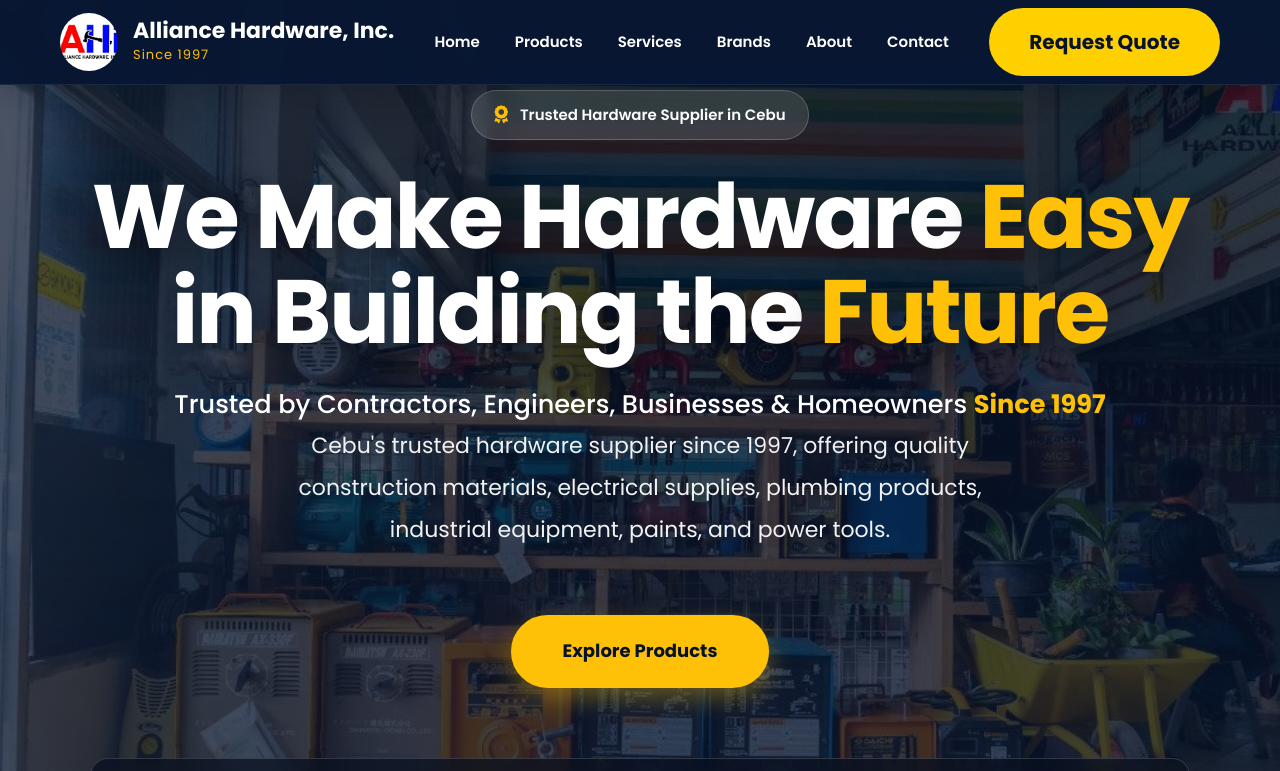
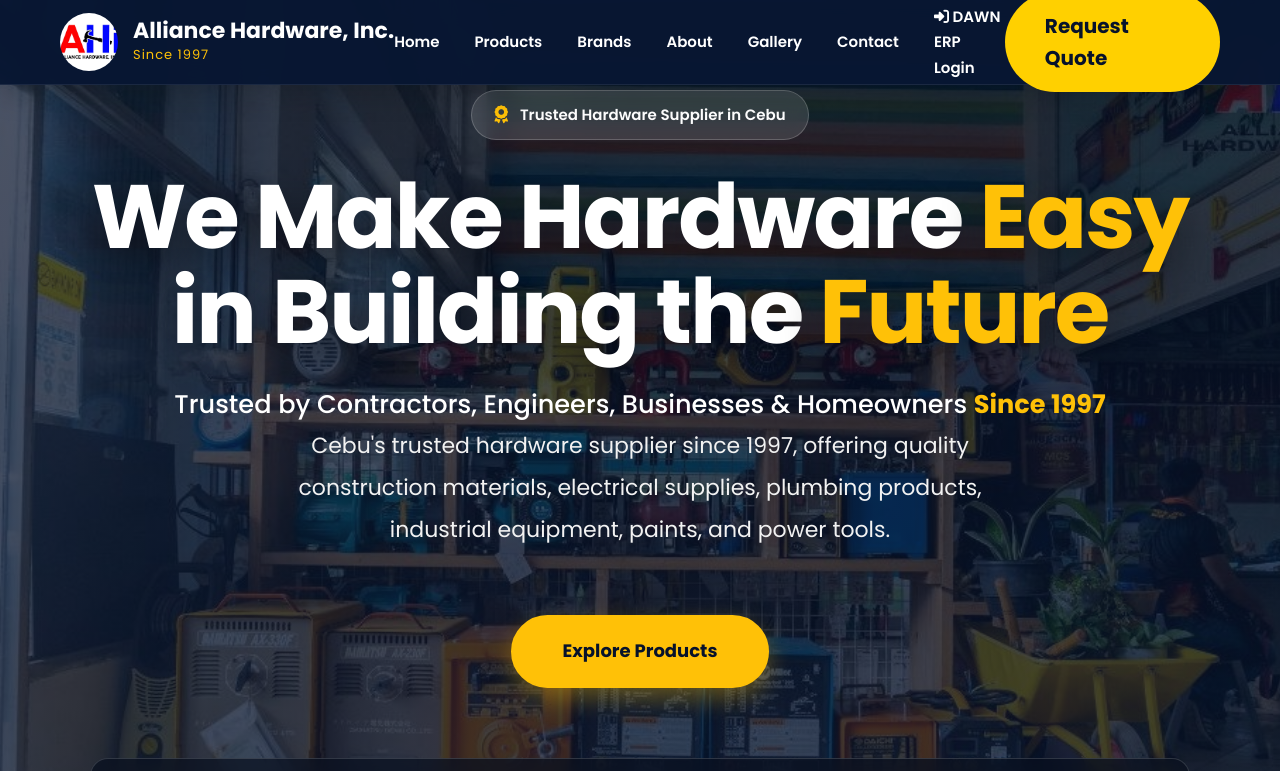
Before and after one commit to sulegna-creator/alliancehardware-website, a plain HTML site: page index.html in a window 1280 px wide. Shown: the top 771 px of the page. Drawn offline with Linux system fonts and the light colour scheme.

Commit message:
Place DAWN ERP login in navigation

```diff
--- a/index.html
+++ b/index.html
@@ -76,31 +76,18 @@
             <!-- Navigation -->
 
             <ul class="nav-links">
-
+    <li><a href="#home">Home</a></li>
+    <li><a href="pages/products.html">Products</a></li>
+    <li><a href="#brands">Brands</a></li>
+    <li><a href="#about">About</a></li>
+    <li><a href="#gallery">Gallery</a></li>
+    <li><a href="#contact">Contact</a></li>
     <li>
-        <a href="index.html">Home</a>
+        <a href="https://dawn-r9u2.onrender.com" target="_blank" rel="noopener">
+            <i class="fa-solid fa-right-to-bracket"></i>
+            DAWN ERP Login
+        </a>
     </li>
-
-    <li>
-        <a href="pages/products.html">Products</a>
-    </li>
-
-    <li>
-        <a href="services.html">Services</a>
-    </li>
-
-    <li>
-        <a href="brands.html">Brands</a>
-    </li>
-
-    <li>
-        <a href="about.html">About</a>
-    </li>
-
-    <li>
-        <a href="contact.html">Contact</a>
-    </li>
-
 </ul>
 
             <!-- CTA Button -->
@@ -1195,12 +1182,6 @@
         </div>
 
     </section>
-
-    <a href="https://dawn-r9u2.onrender.com" class="nav-link dawn-login">
-    <i class="fa-solid fa-right-to-bracket"></i>
-    DAWN ERP Login
-</a>
-
 
 
     <!-- ==========================
```
